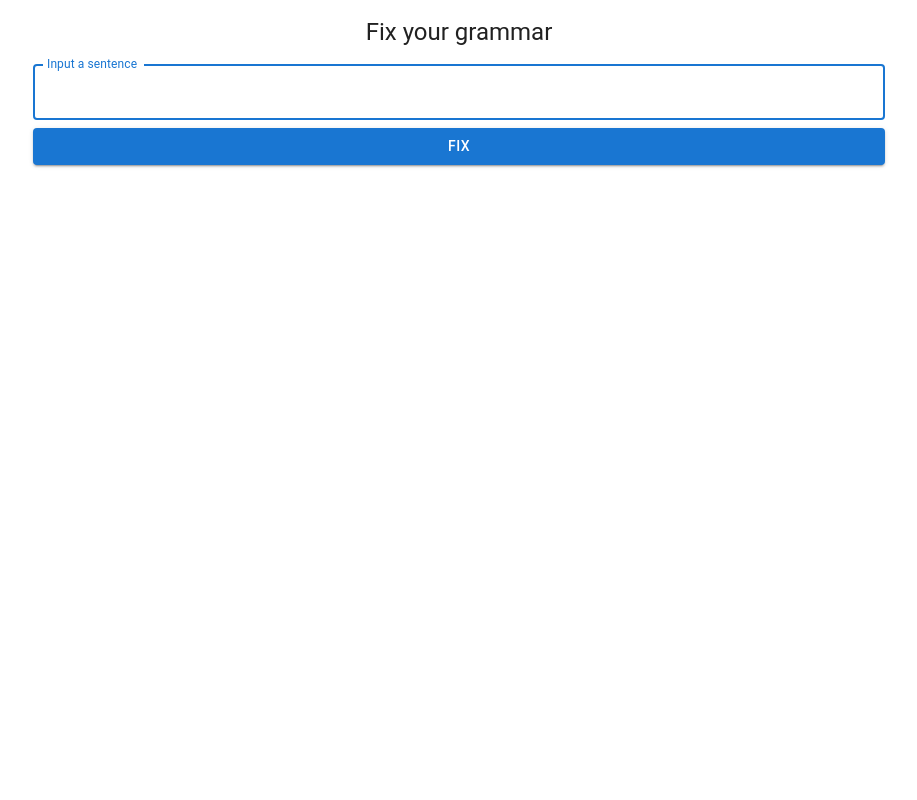
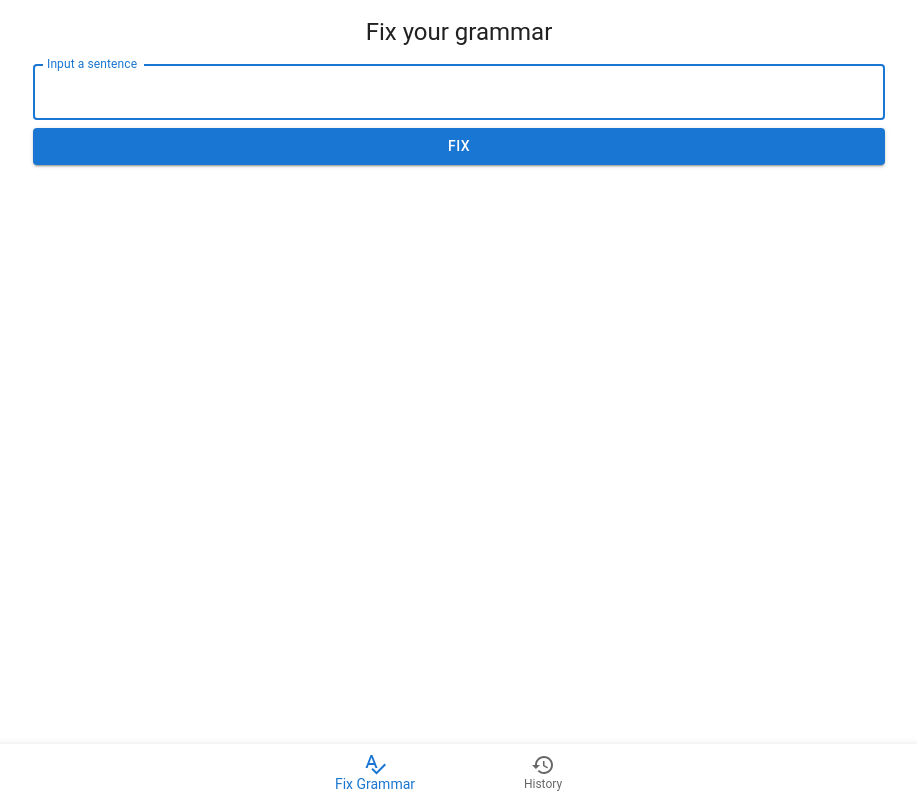
Before and after one commit to juan-serrano-soria/tadashii-bunpou, a React (Vite) app: page / in a window 1280 px wide. Shown: the whole page, without its empty margins (181-1098 px from the left). Built offline with nearby package versions, Linux system fonts and the light colour scheme; no server answers.

Commit message:
Add BottomNavigator

```diff
--- a/src/js/App.jsx
+++ b/src/js/App.jsx
@@ -4,6 +4,7 @@ import { ThemeProvider, createTheme } from "@mui/material/styles";
 import CssBaseline from "@mui/material/CssBaseline";
 
 import FixGrammar from "js/components/screens/FixGrammar";
+import BottomNavigator from "./components/BottomNavigator";
 
 const App = () => {
   const [theme, setTheme] = useState("light");
@@ -32,6 +33,7 @@ const App = () => {
     <ThemeProvider theme={selectedTheme}>
       <CssBaseline />
       <RouterProvider router={router} />
+      <BottomNavigator />
     </ThemeProvider>
   );
 };
--- a/src/js/components/BottomNavigator.jsx
+++ b/src/js/components/BottomNavigator.jsx
@@ -1,5 +1,30 @@
+import { useState } from "react";
+import BottomNavigation from "@mui/material/BottomNavigation";
+import BottomNavigationAction from "@mui/material/BottomNavigationAction";
+import HistoryIcon from "@mui/icons-material/History";
+import SpellcheckIcon from "@mui/icons-material/Spellcheck";
+import Paper from "@mui/material/Paper";
+
 const BottomNavigator = () => {
-  return <></>;
+  const [value, setValue] = useState(0);
+
+  return (
+    <Paper
+      sx={{ position: "fixed", bottom: 0, left: 0, right: 0 }}
+      elevation={3}
+    >
+      <BottomNavigation
+        showLabels
+        value={value}
+        onChange={(event, newValue) => {
+          setValue(newValue);
+        }}
+      >
+        <BottomNavigationAction label="Fix Grammar" icon={<SpellcheckIcon />} />
+        <BottomNavigationAction label="History" icon={<HistoryIcon />} />
+      </BottomNavigation>
+    </Paper>
+  );
 };
 
 export default BottomNavigator;
```
